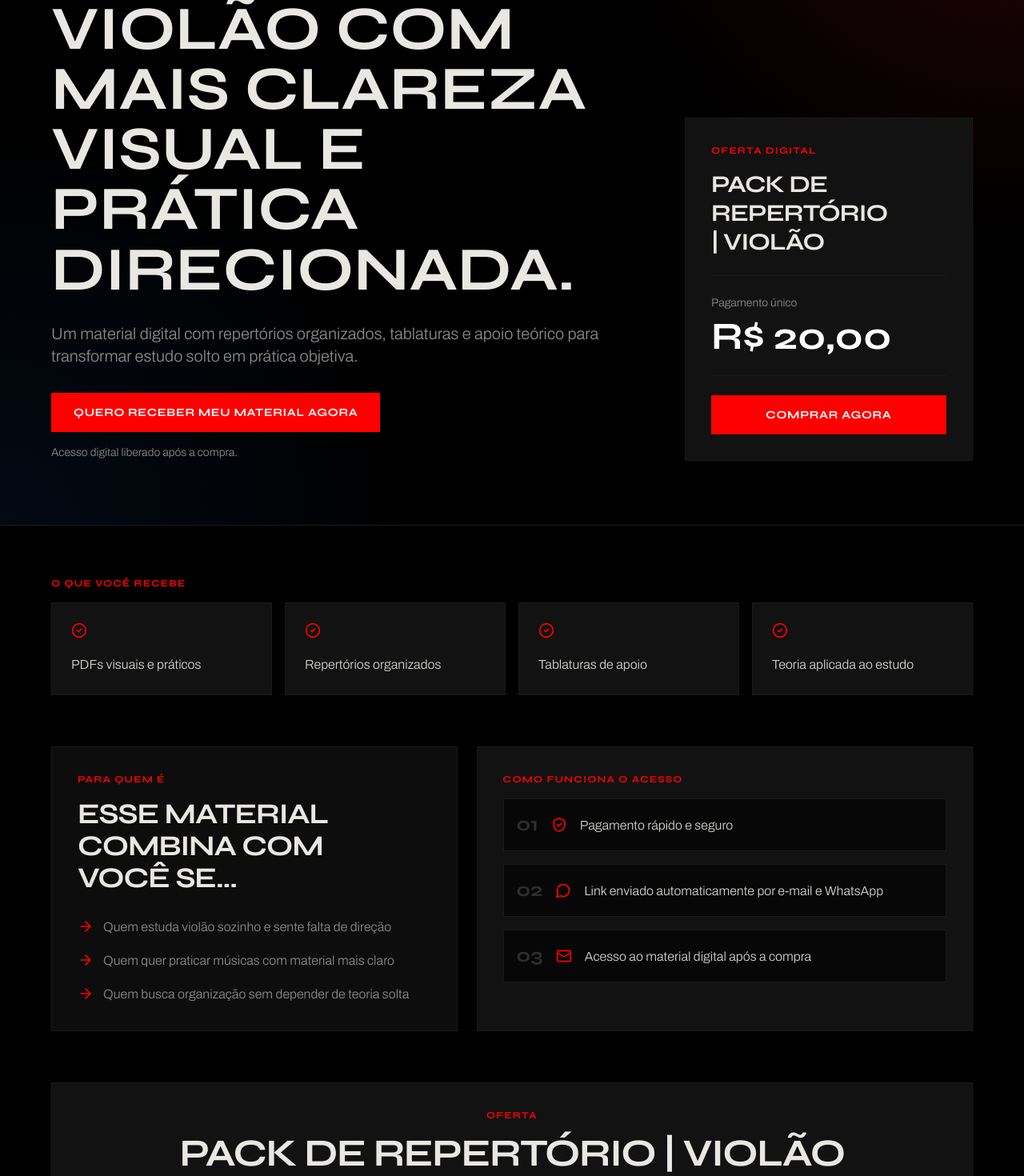
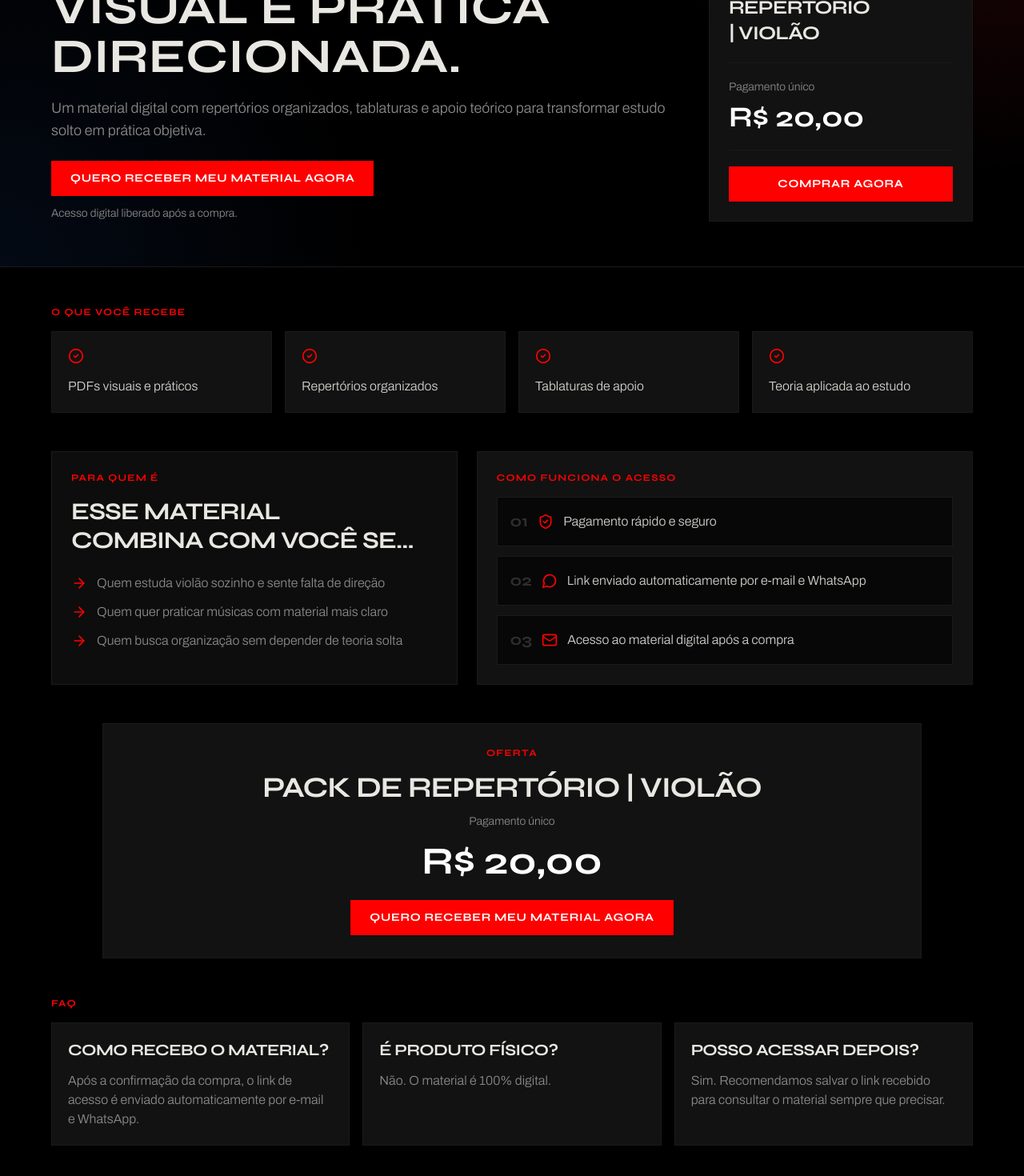
Before and after one commit to Tiffanylimaa/studiozero, a React (Vite) app in the folder apps/web/: page /pack-violao in a window 1280 px wide. Shown: the part 400-1870 px from the top of the page at 80% size. Built offline with nearby package versions, Linux system fonts and the light colour scheme.

Commit message:
Reduce product sales page scale

```diff
--- a/apps/web/src/components/ProductSalesPage.jsx
+++ b/apps/web/src/components/ProductSalesPage.jsx
@@ -22,7 +22,7 @@ const accessSteps = [
 
 function CheckoutButton({ checkoutUrl, children, className = '' }) {
   return (
-    <Button asChild className={`bg-primary hover:bg-primary/90 text-white rounded-sm px-5 md:px-7 py-4 md:py-5 min-h-[3.1rem] font-syne uppercase tracking-wider whitespace-normal text-center leading-tight ${className}`}>
+    <Button asChild className={`bg-primary hover:bg-primary/90 text-white rounded-sm px-4 md:px-6 py-3 md:py-4 min-h-[2.75rem] font-syne uppercase tracking-wider text-sm whitespace-normal text-center leading-tight ${className}`}>
       <a href={checkoutUrl} target="_blank" rel="noopener noreferrer">
         {children}
       </a>
@@ -52,36 +52,36 @@ function ProductSalesPage({
 
       <Header />
 
-      <main className="pt-28 md:pt-32">
-        <section className="relative overflow-hidden border-b border-border px-6 py-14 md:py-20">
+      <main className="pt-24 md:pt-28">
+        <section className="relative overflow-hidden border-b border-border px-6 py-10 md:py-14">
           <div className="absolute inset-0 bg-[radial-gradient(circle_at_top_right,rgba(232,32,42,0.18),transparent_36%),radial-gradient(circle_at_bottom_left,rgba(34,96,204,0.1),transparent_32%)] pointer-events-none" />
-          <div className="relative max-w-6xl mx-auto grid grid-cols-1 lg:grid-cols-[minmax(0,1fr)_360px] gap-10 lg:items-end">
+          <div className="relative max-w-6xl mx-auto grid grid-cols-1 lg:grid-cols-[minmax(0,1fr)_330px] gap-8 lg:items-end">
             <div className="min-w-0">
-              <p className="text-primary font-syne uppercase tracking-widest text-sm mb-5">
+              <p className="text-primary font-syne uppercase tracking-widest text-xs mb-4">
                 {instrument} | Studio Zero
               </p>
-              <h1 className="font-syne font-bold text-[clamp(2.7rem,6vw,5.4rem)] leading-[0.98] tracking-normal mb-7 max-w-5xl">
+              <h1 className="font-syne font-bold text-[clamp(2.1rem,4.7vw,4.15rem)] leading-[1] tracking-normal mb-5 max-w-4xl">
                 {title}
               </h1>
-              <p className="text-muted-foreground text-lg md:text-xl font-light max-w-3xl leading-relaxed mb-8">
+              <p className="text-muted-foreground text-base md:text-lg font-light max-w-3xl leading-relaxed mb-6">
                 {subtitle}
               </p>
               <CheckoutButton checkoutUrl={checkoutUrl}>
                 Quero receber meu material agora
               </CheckoutButton>
-              <p className="text-sm text-muted-foreground mt-4 font-light">
+              <p className="text-xs md:text-sm text-muted-foreground mt-3 font-light">
                 Acesso digital liberado após a compra.
               </p>
             </div>
 
-            <aside className="bg-card border border-border p-6 md:p-8">
-              <p className="text-primary font-syne uppercase tracking-widest text-xs mb-4">
+            <aside className="bg-card border border-border p-5 md:p-6">
+              <p className="text-primary font-syne uppercase tracking-widest text-xs mb-3">
                 Oferta digital
               </p>
-              <h2 className="text-2xl md:text-3xl mb-6">{productName}</h2>
-              <div className="border-y border-border py-6 mb-6">
+              <h2 className="text-xl md:text-2xl mb-5">{productName}</h2>
+              <div className="border-y border-border py-5 mb-5">
                 <p className="text-sm text-muted-foreground font-light mb-2">Pagamento único</p>
-                <p className="font-syne text-4xl md:text-5xl font-bold text-white tracking-normal">
+                <p className="font-syne text-3xl md:text-4xl font-bold text-white tracking-normal">
                   {price}
                 </p>
               </div>
@@ -92,32 +92,32 @@ function ProductSalesPage({
           </div>
         </section>
 
-        <section className="px-6 py-14 md:py-16">
+        <section className="px-6 py-10 md:py-12">
           <div className="max-w-6xl mx-auto">
             <p className="text-primary font-syne uppercase tracking-widest text-xs mb-4">
               O que você recebe
             </p>
             <div className="grid grid-cols-1 md:grid-cols-2 lg:grid-cols-4 gap-4">
               {whatYouGet.map((item) => (
-                <article key={item} className="bg-card border border-border p-5 md:p-6">
-                  <CheckCircle2 className="w-5 h-5 text-primary mb-5" />
-                  <p className="font-light text-foreground/90 leading-relaxed">{item}</p>
+                <article key={item} className="bg-card border border-border p-4 md:p-5">
+                  <CheckCircle2 className="w-5 h-5 text-primary mb-4" />
+                  <p className="text-sm md:text-base font-light text-foreground/90 leading-relaxed">{item}</p>
                 </article>
               ))}
             </div>
           </div>
         </section>
 
-        <section className="px-6 pb-14 md:pb-16">
+        <section className="px-6 pb-10 md:pb-12">
           <div className="max-w-6xl mx-auto grid grid-cols-1 lg:grid-cols-[0.9fr_1.1fr] gap-6">
-            <div className="bg-section-contrast border border-border p-6 md:p-8">
+            <div className="bg-section-contrast border border-border p-5 md:p-6">
               <p className="text-primary font-syne uppercase tracking-widest text-xs mb-4">
                 Para quem é
               </p>
-              <h2 className="text-3xl md:text-4xl mb-7">Esse material combina com você se...</h2>
-              <ul className="space-y-4">
+              <h2 className="text-2xl md:text-3xl mb-6">Esse material combina com você se...</h2>
+              <ul className="space-y-3">
                 {idealFor.map((item) => (
-                  <li key={item} className="flex gap-3 text-muted-foreground font-light leading-relaxed">
+                  <li key={item} className="flex gap-3 text-sm md:text-base text-muted-foreground font-light leading-relaxed">
                     <ArrowRight className="w-5 h-5 text-primary shrink-0 mt-0.5" />
                     <span>{item}</span>
                   </li>
@@ -125,20 +125,20 @@ function ProductSalesPage({
               </ul>
             </div>
 
-            <div className="bg-card border border-border p-6 md:p-8">
+            <div className="bg-card border border-border p-5 md:p-6">
               <p className="text-primary font-syne uppercase tracking-widest text-xs mb-4">
                 Como funciona o acesso
               </p>
-              <div className="space-y-4">
+              <div className="space-y-3">
                 {accessSteps.map((step, index) => {
                   const Icon = step.icon;
                   return (
-                    <div key={step.title} className="flex items-center gap-4 border border-border bg-background/60 p-4">
-                      <span className="font-syne text-2xl font-bold text-muted-foreground/30">
+                    <div key={step.title} className="flex items-center gap-3 border border-border bg-background/60 p-4">
+                      <span className="font-syne text-xl font-bold text-muted-foreground/30">
                         0{index + 1}
                       </span>
                       <Icon className="w-5 h-5 text-primary shrink-0" />
-                      <p className="font-light text-foreground/90">{step.title}</p>
+                      <p className="text-sm md:text-base font-light text-foreground/90">{step.title}</p>
                     </div>
                   );
                 })}
@@ -147,14 +147,14 @@ function ProductSalesPage({
           </div>
         </section>
 
-        <section className="px-6 pb-14 md:pb-16">
-          <div className="max-w-6xl mx-auto bg-card border border-border p-6 md:p-8 text-center">
+        <section className="px-6 pb-10 md:pb-12">
+          <div className="max-w-5xl mx-auto bg-card border border-border p-5 md:p-7 text-center">
             <p className="text-primary font-syne uppercase tracking-widest text-xs mb-4">
               Oferta
             </p>
-            <h2 className="text-3xl md:text-5xl mb-4">{productName}</h2>
-            <p className="text-muted-foreground font-light mb-5">Pagamento único</p>
-            <p className="font-syne text-5xl md:text-6xl font-bold text-white tracking-normal mb-8">
+            <h2 className="text-2xl md:text-4xl mb-3">{productName}</h2>
+            <p className="text-sm text-muted-foreground font-light mb-4">Pagamento único</p>
+            <p className="font-syne text-4xl md:text-5xl font-bold text-white tracking-normal mb-6">
               {price}
             </p>
             <CheckoutButton checkoutUrl={checkoutUrl}>
@@ -163,16 +163,16 @@ function ProductSalesPage({
           </div>
         </section>
 
-        <section className="px-6 pb-14 md:pb-16">
+        <section className="px-6 pb-10 md:pb-12">
           <div className="max-w-6xl mx-auto">
             <p className="text-primary font-syne uppercase tracking-widest text-xs mb-4">
               FAQ
             </p>
             <div className="grid grid-cols-1 md:grid-cols-3 gap-4">
               {faq.map((item) => (
-                <article key={item.question} className="bg-card border border-border p-6">
-                  <h3 className="text-xl mb-4">{item.question}</h3>
-                  <p className="text-muted-foreground font-light leading-relaxed">
+                <article key={item.question} className="bg-card border border-border p-5">
+                  <h3 className="text-lg md:text-xl mb-3">{item.question}</h3>
+                  <p className="text-sm md:text-base text-muted-foreground font-light leading-relaxed">
                     {item.answer}
                   </p>
                 </article>
@@ -181,9 +181,9 @@ function ProductSalesPage({
           </div>
         </section>
 
-        <section className="px-6 pb-16 md:pb-20">
-          <div className="max-w-5xl mx-auto border border-primary/40 bg-primary/10 p-6 md:p-9 text-center">
-            <h2 className="text-3xl md:text-5xl mb-7">{finalCta}</h2>
+        <section className="px-6 pb-14 md:pb-16">
+          <div className="max-w-4xl mx-auto border border-primary/40 bg-primary/10 p-5 md:p-7 text-center">
+            <h2 className="text-2xl md:text-4xl mb-6">{finalCta}</h2>
             <CheckoutButton checkoutUrl={checkoutUrl}>
               Receber material agora
             </CheckoutButton>
```
